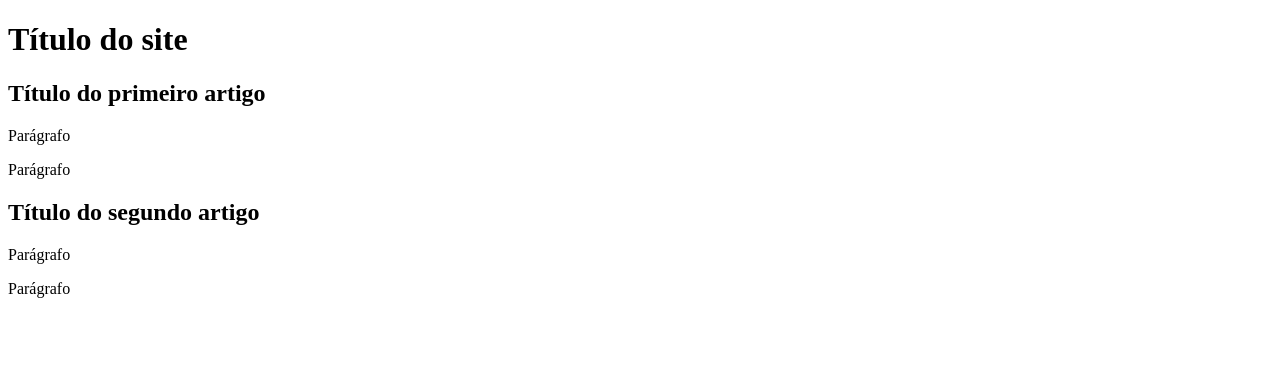
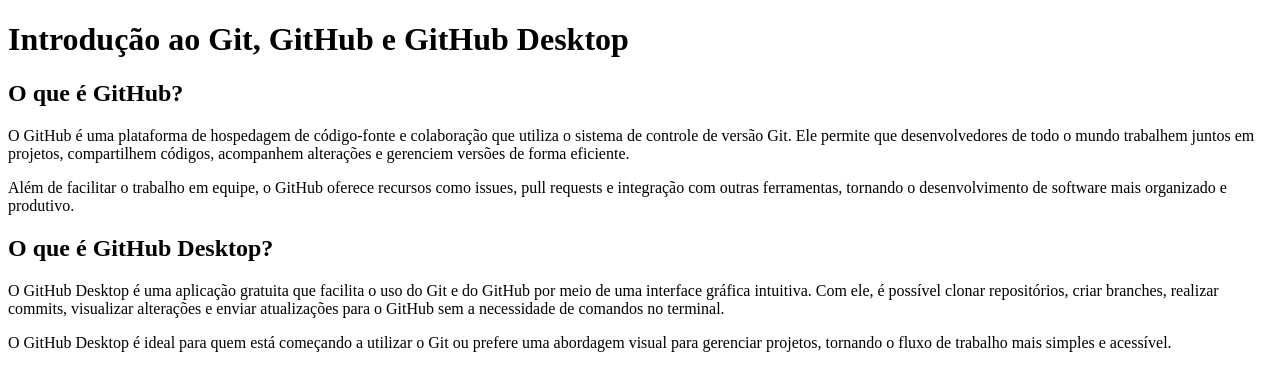
Before and after one commit to RaphaelWylkens/projeto-site, a plain HTML site: page index.html in a window 1280 px wide. Drawn offline with Linux system fonts and the light colour scheme.

Commit message:
add index

```diff
--- a/index.html
+++ b/index.html
@@ -3,22 +3,23 @@
 <head>
     <meta charset="UTF-8">
     <meta name="viewport" content="width=device-width, initial-scale=1.0">
-    <title>TTítulo do Site</title>
+    <title>Git e GitHub</title>
+
 </head>
 <body>
     <main>
         <header>
-            <h1>Título do site</h1>
+            <h1>Introdução ao Git, GitHub e GitHub Desktop</h1>
         </header>
         <article>
-            <h2>Título do primeiro artigo</h2>
-            <p>Parágrafo</p>
-            <p>Parágrafo</p>
+            <h2>O que é GitHub?</h2>
+            <p>O GitHub é uma plataforma de hospedagem de código-fonte e colaboração que utiliza o sistema de controle de versão Git. Ele permite que desenvolvedores de todo o mundo trabalhem juntos em projetos, compartilhem códigos, acompanhem alterações e gerenciem versões de forma eficiente.</p>
+            <p>Além de facilitar o trabalho em equipe, o GitHub oferece recursos como issues, pull requests e integração com outras ferramentas, tornando o desenvolvimento de software mais organizado e produtivo.</p>
         </article>
         <article>
-            <h2>Título do segundo artigo</h2>
-            <p>Parágrafo</p>
-            <p>Parágrafo</p>
+            <h2>O que é GitHub Desktop?</h2>
+            <p>O GitHub Desktop é uma aplicação gratuita que facilita o uso do Git e do GitHub por meio de uma interface gráfica intuitiva. Com ele, é possível clonar repositórios, criar branches, realizar commits, visualizar alterações e enviar atualizações para o GitHub sem a necessidade de comandos no terminal.</p>
+            <p>O GitHub Desktop é ideal para quem está começando a utilizar o Git ou prefere uma abordagem visual para gerenciar projetos, tornando o fluxo de trabalho mais simples e acessível.</p>
         </article>
     </main>
 </body>
```
